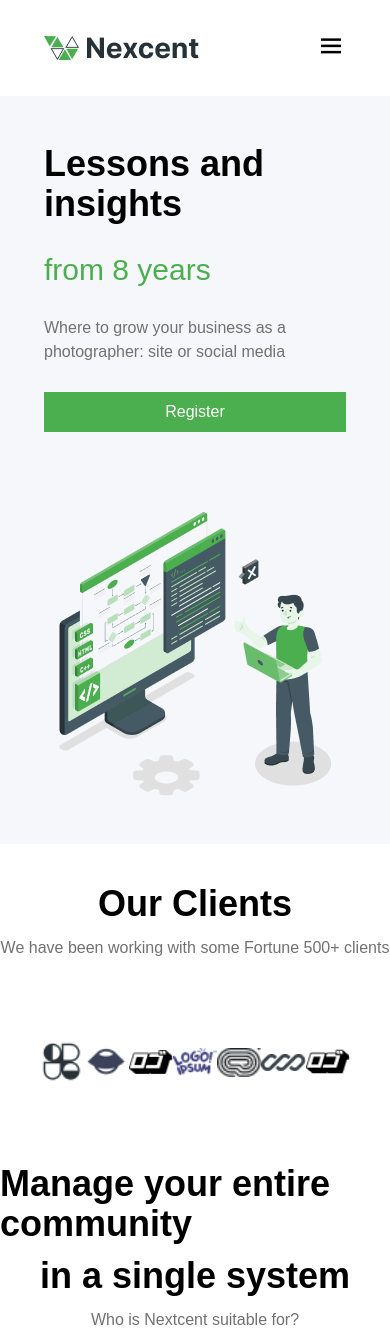
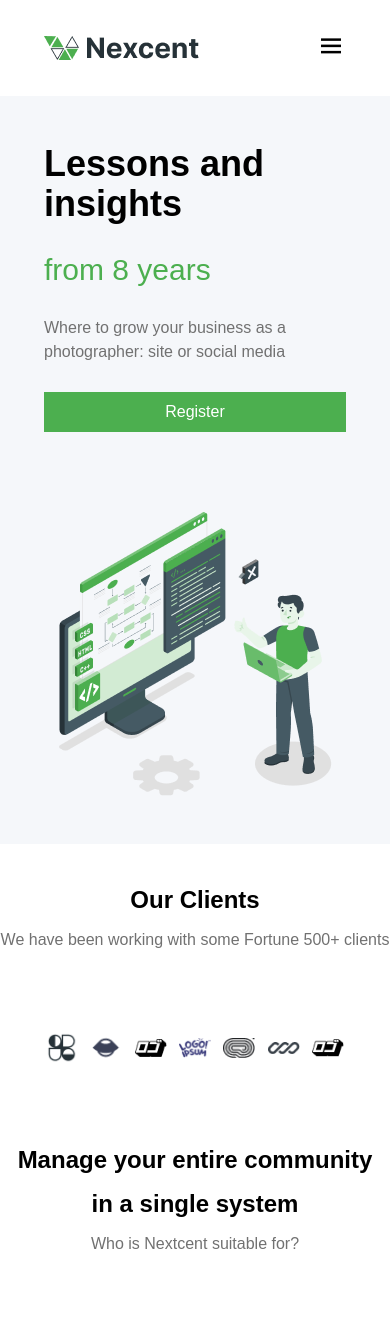
Before and after one commit to kana-engineer/react-landing, a React (Vite) app: page / in a window 390 px wide. After the commit the page ends 1268 px from the top, so only its background shows below. Built offline with nearby package versions, Linux system fonts and the light colour scheme.

Commit message:
Add responsive content

```diff
--- a/src/Components/Content.jsx
+++ b/src/Components/Content.jsx
@@ -2,23 +2,23 @@ import React from 'react';
 
 const Content = () => {
     return (
-        <div className="">
+        <div className="App">
             <div className="flex flex-col items-center mt-10">
-                <h1 className='text-4xl font-bold mb-3'>Our Clients</h1>
+                <h1 className='lg:text-4xl text-2xl text-center font-bold mb-3'>Our Clients</h1>
                 <p className='text-[#717171]'>We have been working with some Fortune 500+ clients</p>
             </div>
             <div className="flex items-center justify-around p-10 mt-10">
-                <img className='w-12' src="/logo1.png" alt="" />
-                <img className='w-12' src="/Logo2.png" alt="" />
-                <img className='w-12' src="/Logo3.png" alt="" />
-                <img className='w-12' src="/Logo4.png" alt="" />
-                <img className='w-12' src="/Logo5.png" alt="" />
-                <img className='w-12' src="/Logo6.png" alt="" />
-                <img className='w-12' src="/Logo7.png" alt="" />
+                <img className='lg:w-12 w-8' src="/logo1.png" alt="" />
+                <img className='lg:w-12 w-8' src="/Logo2.png" alt="" />
+                <img className='lg:w-12 w-8' src="/Logo3.png" alt="" />
+                <img className='lg:w-12 w-8' src="/Logo4.png" alt="" />
+                <img className='lg:w-12 w-8' src="/Logo5.png" alt="" />
+                <img className='lg:w-12 w-8' src="/Logo6.png" alt="" />
+                <img className='lg:w-12 w-8' src="/Logo7.png" alt="" />
             </div>
             <div className=" flex flex-col items-center mt-10">
-                <h1 className='text-4xl font-bold mb-3'>Manage your entire community</h1>
-                <h2 className='text-4xl font-bold mb-3'> in a single system</h2>
+                <h1 className='lg:text-4xl text-2xl font-bold mb-3'>Manage your entire community</h1>
+                <h2 className='lg:text-4xl text-2xl font-bold mb-3'> in a single system</h2>
                 <p className='text-[#717171] mb-3'>Who is Nextcent suitable for?</p>
             </div>
         </div>
```
